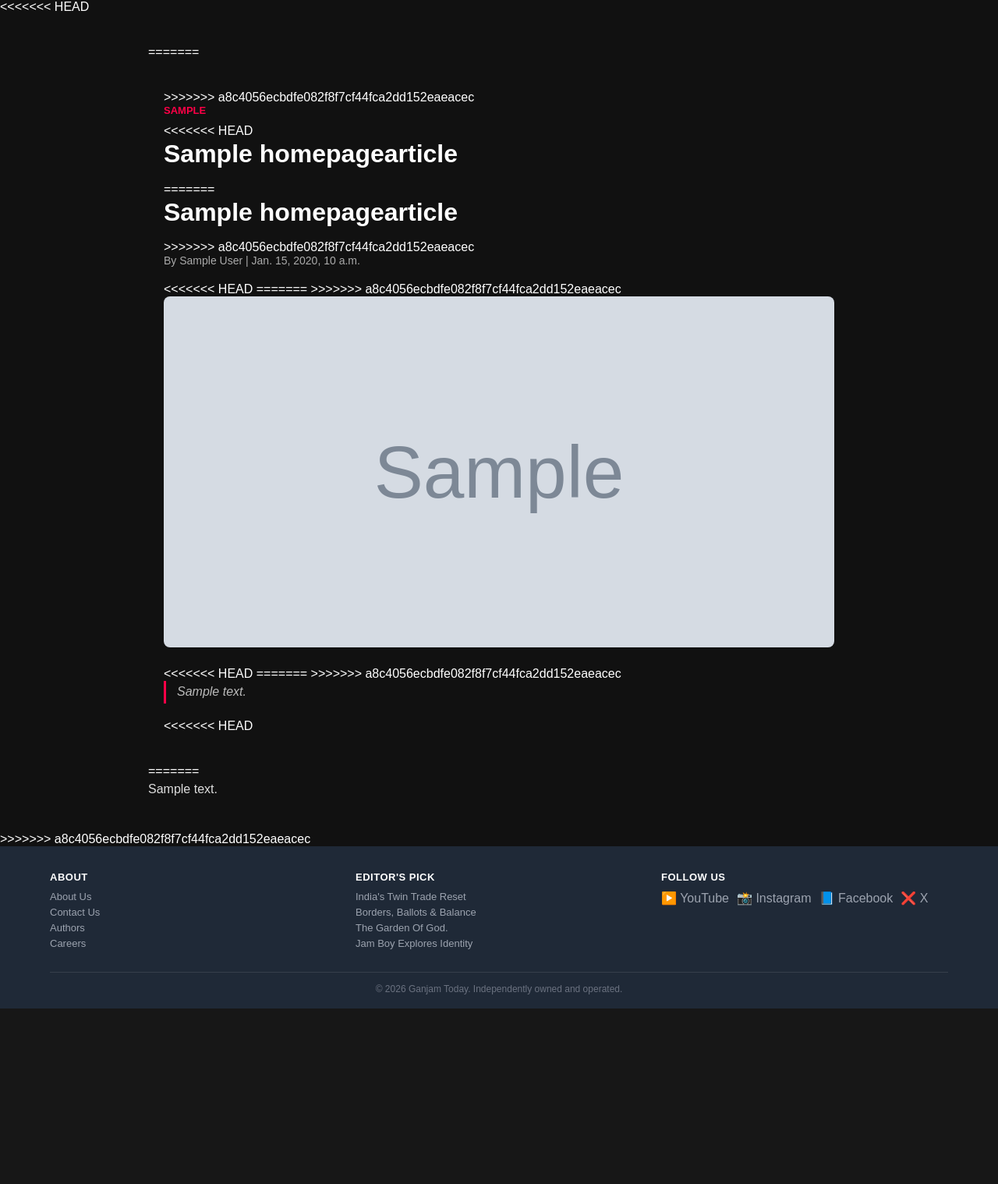
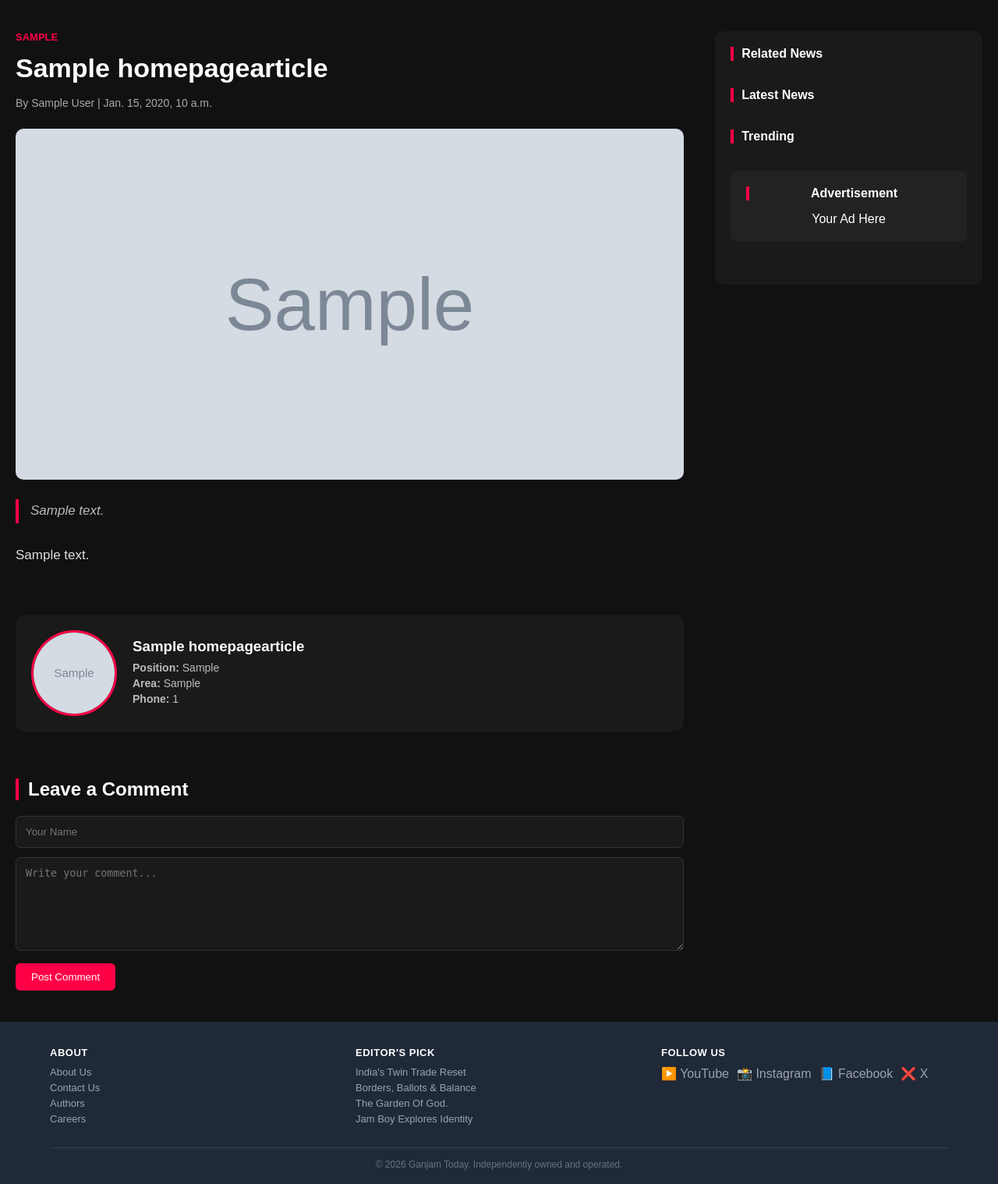
Before and after one commit to AmanMahapatra0329/News_Website, a Django app: a page that uses article/templates/article/HF.html in a window 1280 px wide. Shown: the part 78-1596 px from the top of the page at 78% size. Before the commit the page ends 1371 px from the top, so only its background shows below. Run offline with Django 5.2, Linux system fonts and the light colour scheme; tables that the repository leaves empty hold one stand-in row (values such as "Sample post"); grey boxes marked "Sample" are stand-in pictures.

Commit message:
article desgin

```diff
--- a/article/models.py
+++ b/article/models.py
@@ -42,6 +42,11 @@ class homepagearticle(models.Model):
     description=models.TextField(default="No description provided")
     content=models.TextField(default='No news yet.')
     video_link=models.URLField(blank=True, null=True)
+    reporter_image=models.ImageField(upload_to='reporterimage/',default='image not provided.')
+    reporter_name=models.CharField(max_length=100,blank=True)
+    reporter_position=models.CharField(max_length=100,blank=True)
+    reporter_area=models.CharField(max_length=100,blank=True)
+    reporter_phno=models.IntegerField(max_length=10,default=0)
     slug=models.SlugField(unique=True,blank=True)
 
     def save(self,*args,**kwargs):
--- a/article/static/css/article.css
+++ b/article/static/css/article.css
@@ -1,5 +1,5 @@
 /* ================================================
-   article.css — Dark News Article Page
+   article.css — Modern Dark News Layout
    ================================================ */
 
 * {
@@ -14,36 +14,24 @@ body {
   color: #fff;
 }
 
-/* ── Page & Container ───────────────────────── */
-.article-page {
-  background: #111;
-  min-height: 100vh;
-  padding: 40px 20px;
+/* ── MAIN LAYOUT ───────────────────────── */
+
+.article-layout {
+  max-width: 1300px;
+  margin: 40px auto;
+  padding: 0 20px;
+  display: grid;
+  grid-template-columns: 3fr 1.2fr; /* Main left, Sidebar right */
+  gap: 40px;
 }
 
-.article-container {
-  max-width: 900px;
-  margin: 0 auto;
+/* ── MAIN ARTICLE (LEFT) ───────────────────────── */
+
+.main-article {
+  width: 100%;
 }
 
-/* ── Back Button ────────────────────────────── */
-.article-back-btn {
-  display: inline-block;
-  margin-bottom: 25px;
-  color: #fff;
-  text-decoration: none;
-  font-size: 14px;
-  background: #222;
-  padding: 8px 14px;
-  border-radius: 6px;
-  transition: background 0.3s;
-}
-
-.article-back-btn:hover {
-  background: #ff0047;
-}
-
-/* ── Category ───────────────────────────────── */
+/* Category */
 .article-category {
   color: #ff0047;
   font-size: 13px;
@@ -52,51 +40,61 @@ body {
   margin-bottom: 10px;
 }
 
-/* ── Title ──────────────────────────────────── */
+/* Title */
 .article-title {
-  font-size: 32px;
+  font-size: 34px;
   font-weight: 700;
   line-height: 1.3;
   margin-bottom: 15px;
 }
 
-/* ── Meta ───────────────────────────────────── */
+/* Meta */
 .article-meta {
   font-size: 14px;
   color: #aaa;
-  margin-bottom: 20px;
+  margin-bottom: 25px;
 }
 
-/* ── Image ──────────────────────────────────── */
+/* Featured Image */
 .article-image img {
   width: 100%;
   height: 450px;
   object-fit: cover;
-  border-radius: 8px;
+  border-radius: 10px;
   margin-bottom: 25px;
   display: block;
 }
 
-/* ── Description ────────────────────────────── */
+/* Description (Below Image) */
 .article-description {
-  font-size: 16px;
+  font-size: 17px;
   line-height: 1.8;
   color: #bbb;
   font-style: italic;
-  margin-bottom: 20px;
-  border-left: 3px solid #ff0047;
-  padding-left: 14px;
+  margin-bottom: 25px;
+  border-left: 4px solid #ff0047;
+  padding-left: 15px;
 }
 
-/* ── Content ────────────────────────────────── */
+/* Article Content */
 .article-content {
-  font-size: 16px;
-  line-height: 1.8;
+  font-size: 17px;
+  line-height: 1.9;
   color: #ddd;
 }
 
 .article-content p {
-  margin-bottom: 1.2rem;
+  margin-bottom: 1.4rem;
+}
+
+.article-content h2 {
+  font-size: 22px;
+  margin: 2rem 0 1rem;
+}
+
+.article-content h3 {
+  font-size: 18px;
+  margin: 1.5rem 0 0.7rem;
 }
 
 .article-content a {
@@ -105,58 +103,176 @@ body {
 }
 
 .article-content a:hover {
-  color: #ff4477;
-}
-
-.article-content h2 {
-  font-size: 22px;
-  font-weight: 700;
-  color: #fff;
-  margin: 2rem 0 0.75rem;
-}
-
-.article-content h3 {
-  font-size: 18px;
-  font-weight: 600;
-  color: #eee;
-  margin: 1.5rem 0 0.5rem;
+  color: #ff3366;
 }
 
 .article-content blockquote {
-  border-left: 3px solid #ff0047;
-  padding: 0.75rem 1rem;
-  margin: 1.5rem 0;
+  border-left: 4px solid #ff0047;
+  padding: 10px 15px;
+  margin: 20px 0;
   background: #1a1a1a;
   color: #bbb;
   font-style: italic;
 }
 
-/* ── Responsive ─────────────────────────────── */
-@media (max-width: 600px) {
-  .article-title {
-    font-size: 24px;
+/* ── REPORTER CARD ───────────────────────── */
+
+.reporter-card {
+  display: flex;
+  gap: 20px;
+  margin-top: 60px;
+  padding: 20px;
+  background: #1a1a1a;
+  border-radius: 12px;
+  align-items: center;
+}
+
+.reporter-card img {
+  width: 110px;
+  height: 110px;
+  border-radius: 50%;
+  object-fit: cover;
+  border: 3px solid #ff0047;
+}
+
+.reporter-info h3 {
+  margin-bottom: 8px;
+}
+
+.reporter-info p {
+  font-size: 14px;
+  color: #bbb;
+  margin-bottom: 4px;
+}
+
+/* ── SIDEBAR (RIGHT) ───────────────────────── */
+
+.sidebar {
+  background: #1a1a1a;
+  padding: 20px;
+  border-radius: 12px;
+  height: fit-content;
+}
+
+.sidebar-section {
+  margin-bottom: 35px;
+}
+
+.sidebar-section h3 {
+  font-size: 16px;
+  margin-bottom: 15px;
+  border-left: 4px solid #ff0047;
+  padding-left: 10px;
+}
+
+.sidebar-section a {
+  display: block;
+  color: #ccc;
+  text-decoration: none;
+  margin-bottom: 12px;
+  transition: 0.3s;
+}
+
+.sidebar-section a:hover {
+  color: #ff0047;
+}
+
+/* Small cards inside sidebar */
+.side-card {
+  display: flex;
+  gap: 10px;
+  margin-bottom: 12px;
+}
+
+.side-card img {
+  width: 80px;
+  height: 60px;
+  object-fit: cover;
+  border-radius: 6px;
+}
+
+.side-card p {
+  font-size: 14px;
+}
+
+/* Advertisement Box */
+.ad-box {
+  background: #222;
+  padding: 20px;
+  text-align: center;
+  border-radius: 8px;
+}
+
+/* ── COMMENT SECTION ───────────────────────── */
+
+.comment-section {
+  margin-top: 60px;
+}
+
+.comment-section h2 {
+  margin-bottom: 20px;
+  border-left: 4px solid #ff0047;
+  padding-left: 12px;
+}
+
+.comment-section input,
+.comment-section textarea {
+  width: 100%;
+  padding: 12px;
+  margin-bottom: 12px;
+  background: #1a1a1a;
+  border: 1px solid #333;
+  color: #fff;
+  border-radius: 6px;
+}
+
+.comment-section textarea {
+  min-height: 120px;
+}
+
+.comment-section button {
+  background: #ff0047;
+  border: none;
+  padding: 10px 20px;
+  color: #fff;
+  border-radius: 6px;
+  cursor: pointer;
+  transition: 0.3s;
+}
+
+.comment-section button:hover {
+  background: #ff3366;
+}
+
+.comment {
+  background: #1a1a1a;
+  padding: 15px;
+  margin-top: 15px;
+  border-radius: 8px;
+}
+
+.comment strong {
+  display: block;
+  margin-bottom: 5px;
+}
+
+/* ── RESPONSIVE ───────────────────────── */
+
+@media (max-width: 900px) {
+  .article-layout {
+    grid-template-columns: 1fr;
   }
 
   .article-image img {
     height: 220px;
   }
+
+  .reporter-card {
+    flex-direction: column;
+    text-align: center;
+  }
+
+  .sidebar {
+    margin-top: 40px;
+  }
 }
-/* ── Article Video ─────────────────────────── */
-.article-video {
-  margin-top: 30px;
-}
-
-.video-wrapper {
-  position: relative;
-  width: 100%;
-  aspect-ratio: 16 / 9; /* Makes it responsive */
-  border-radius: 8px;
-  overflow: hidden;
-  background: #000;
-}
-
-.video-wrapper iframe {
-  width: 100%;
-  height: 100%;
-  border: none;
-}
--- a/article/templates/article/HF.html
+++ b/article/templates/article/HF.html
@@ -8,6 +8,7 @@
 
   <!-- <link href="https://fonts.googleapis.com/css2?family=Inter:wght@400;600;800&display=swap" rel="stylesheet"> -->
   <link rel="stylesheet" href="{% static 'css/HF.css'%}">
+  <!-- <link rel="stylesheet" href="https://cdnjs.cloudflare.com/ajax/libs/font-awesome/6.5.0/css/all.min.css"> -->
 </head>
 
 <body>
--- a/article/templates/article/article.html
+++ b/article/templates/article/article.html
@@ -2,84 +2,126 @@
 {% load static %}
 
 {% block HFinsertion %}
-<<<<<<< HEAD
-<link rel="stylesheet" href="{% static 'css/article.css' %}">
+<link rel="stylesheet" href="{% static 'css/article.css' %}?v=300">
 
-<div class="article-page">
+<div class="article-layout">
 
-  <div class="article-container">
+  <!-- ================= MAIN ARTICLE (LEFT) ================= -->
+  <div class="main-article">
 
-=======
-<link rel="stylesheet" href="{% static 'css/article.css' %}?v=128">
-<div class="article-page">
-  <div class="article-container">
->>>>>>> a8c4056ecbdfe082f8f7cf44fca2dd152eaeacec
     <!-- Category -->
     <div class="article-category">
       {{ article.news_catagory }}
     </div>
-<<<<<<< HEAD
 
     <!-- Title -->
     <h1 class="article-title">
       {{ article.title }}
     </h1>
 
-=======
-    <!-- Title -->
-    <h1 class="article-title">
-      {{ article.odia_title }}
-    </h1>
->>>>>>> a8c4056ecbdfe082f8f7cf44fca2dd152eaeacec
     <!-- Author + Date -->
     <div class="article-meta">
       By {{ article.news_author }} | {{ article.published_date }}
     </div>
-<<<<<<< HEAD
 
-=======
->>>>>>> a8c4056ecbdfe082f8f7cf44fca2dd152eaeacec
-    <!-- Image -->
+    <!-- Featured Image -->
     <div class="article-image">
       <img src="{{ article.image.url }}" alt="{{ article.title }}">
     </div>
-<<<<<<< HEAD
 
-=======
->>>>>>> a8c4056ecbdfe082f8f7cf44fca2dd152eaeacec
-    <!-- Short Description -->
+    <!-- Description BELOW Image -->
     <div class="article-description">
-      {{ article.description }}
+      {% if article.description %}
+        {{ article.description }}
+      {% endif %}
     </div>
-<<<<<<< HEAD
 
     <!-- Full Content -->
     <div class="article-content">
-      {{ article.full_content }}
+      {{ article.content|linebreaks }}
+    </div>
+
+    <!-- ================= REPORTER CARD ================= -->
+    <div class="reporter-card">
+      <img src="{{ article.reporter_image.url }}" alt="{{ article.reporter_name }}">
+      <div class="reporter-info">
+        <h3>{{ article.reporter_name }}</h3>
+        <p><strong>Position:</strong> {{ article.reporter_position }}</p>
+        <p><strong>Area:</strong> {{ article.reporter_area }}</p>
+        <p><strong>Phone:</strong> {{ article.reporter_phno }}</p>
+      </div>
+    </div>
+
+    <!-- ================= COMMENT SECTION ================= -->
+    <div class="comment-section">
+      <h2>Leave a Comment</h2>
+
+      <form method="POST">
+        {% csrf_token %}
+        <input type="text" name="name" placeholder="Your Name" required>
+        <textarea name="comment" placeholder="Write your comment..." required></textarea>
+        <button type="submit">Post Comment</button>
+      </form>
+
+      <div class="comments-list">
+        {% for comment in comments %}
+        <div class="comment">
+          <strong>{{ comment.name }}</strong>
+          <p>{{ comment.comment }}</p>
+          <span>{{ comment.created_at }}</span>
+        </div>
+        {% endfor %}
+      </div>
     </div>
 
   </div>
 
+
+
+  <!-- ================= SIDEBAR (RIGHT) ================= -->
+  <aside class="sidebar">
+
+    <!-- Related News -->
+    <div class="sidebar-section">
+      <h3>Related News</h3>
+      {% for news in related_news %}
+        <a href="{% url 'article_detail' news.slug %}" class="side-link">
+          <div class="side-card">
+            <img src="{{ news.image.url }}">
+            <p>{{ news.title }}</p>
+          </div>
+        </a>
+      {% endfor %}
+    </div>
+
+    <!-- Latest News -->
+    <div class="sidebar-section">
+      <h3>Latest News</h3>
+      {% for news in latest_news %}
+        <a href="{% url 'article_detail' news.slug %}" class="side-link">
+          <p>{{ news.title }}</p>
+        </a>
+      {% endfor %}
+    </div>
+
+    <!-- Trending -->
+    <div class="sidebar-section">
+      <h3>Trending</h3>
+      {% for news in trending_news %}
+        <a href="{% url 'article_detail' news.slug %}" class="side-link">
+          <p>{{ news.title }}</p>
+        </a>
+      {% endfor %}
+    </div>
+
+    <!-- Ad Box -->
+    <div class="sidebar-section ad-box">
+      <h3>Advertisement</h3>
+      <p>Your Ad Here</p>
+    </div>
+
+  </aside>
+
 </div>
 
-=======
-    <!-- Full Content -->
-    <div class="article-content">
-      {{ article.content }}
-    </div>
-  </div>
-</div>
-
-<!-- YouTube Video -->
-<!-- {% if article.embed_url %}
-<div class="article-video">
-  <iframe
-    src="{{ article_vid.embed_url }}"
-    frameborder="0"
-    allowfullscreen>
-  </iframe>
-</div>
-{% endif %} -->
-
->>>>>>> a8c4056ecbdfe082f8f7cf44fca2dd152eaeacec
 {% endblock %}
--- a/article/views.py
+++ b/article/views.py
@@ -52,3 +52,25 @@ def authorspagerender(request):
     return render(request,'article/authors.html',{"authors":authors})
 def careerspagerender(request):
     return render(request,'article/careers.html')
+
+
+
+def article_detail(request, slug):
+    article = Article.objects.get(slug=slug)
+
+    related_news = Article.objects.filter(
+        news_catagory=article.news_catagory
+    ).exclude(id=article.id)[:3]
+
+    latest_news = Article.objects.order_by('-published_date')[:5]
+    trending_news = Article.objects.order_by('-views')[:5]
+
+    comments = Comment.objects.filter(article=article)
+
+    return render(request, 'article/article.html', {
+        'article': article,
+        'related_news': related_news,
+        'latest_news': latest_news,
+        'trending_news': trending_news,
+        'comments': comments
+    })
```
Also changed, not shown: article/migrations/0002_homepagearticle_reporter_area_and_more.py (added).
